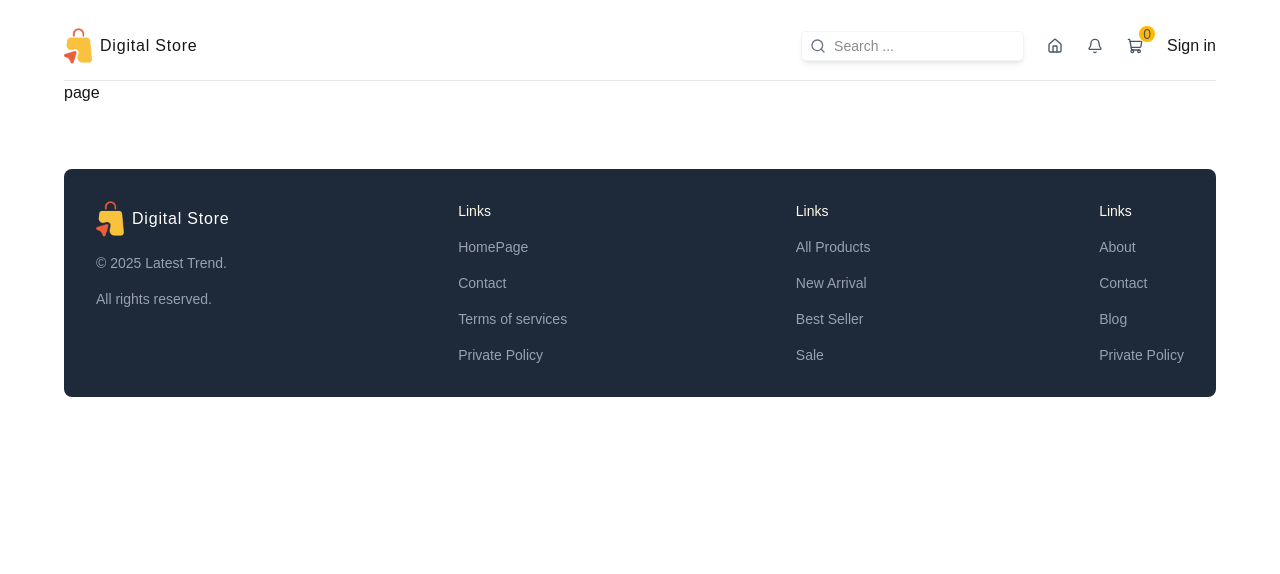
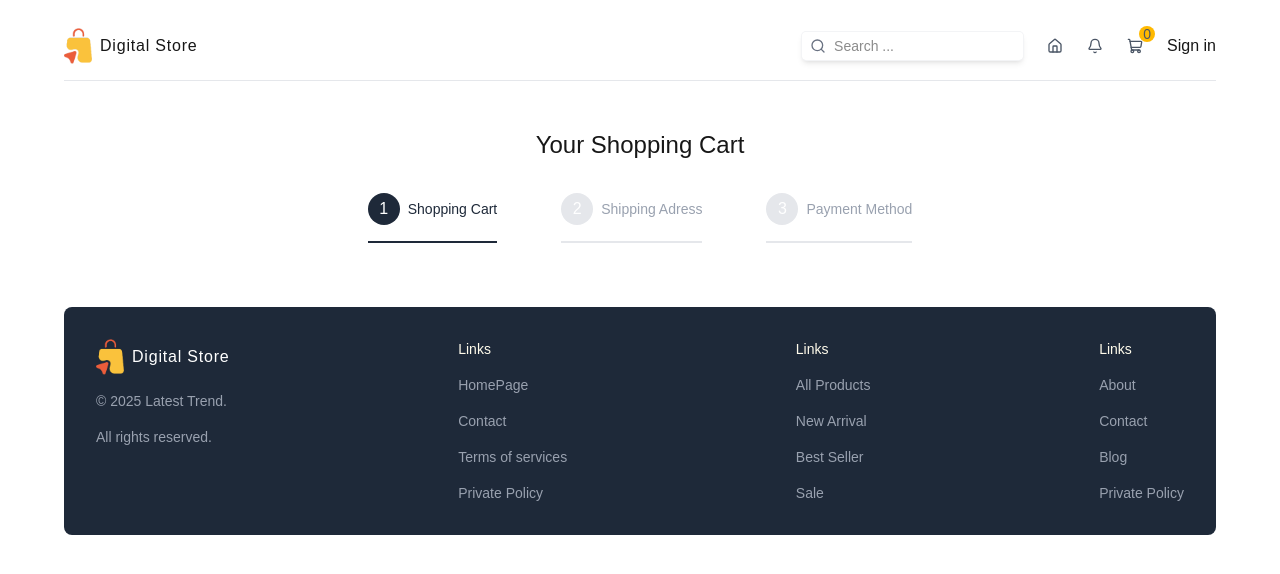
Before and after one commit to Rajal7777/Next-js-project1, a Next.js app in the folder client/: page /cart in a window 1280 px wide. Shown: the top 574 px of the page. Built offline with nearby package versions, Linux system fonts and the light colour scheme.

Commit message:
added cartPage with setps UI

```diff
--- a/client/src/app/cart/page.tsx
+++ b/client/src/app/cart/page.tsx
@@ -1,8 +1,109 @@
-'use client'
-const page = () => {
+'use client';
+
+import { CartItemsType } from "@/types";
+import { useRouter, useSearchParams } from "next/navigation";
+
+
+const steps = [
+  {
+    id: 1,
+    title: 'Shopping Cart'
+  },
+  {
+    id: 2,
+    title: 'Shipping Adress'
+  },
+  {
+    id: 3,
+    title: ' Payment Method'
+  }
+];
+//
+// TEMPORARY
+const cartItems: CartItemsType = [
+  {
+    id: 1,
+    name: "Adidas CoreFit T-Shirt",
+    shortDescription:
+      "Lorem ipsum dolor sit amet consect adipisicing elit lorem ipsum dolor sit.",
+    description:
+      "Lorem ipsum dolor sit amet consect adipisicing elit lorem ipsum dolor sit. Lorem ipsum dolor sit amet consect adipisicing elit lorem ipsum dolor sit. Lorem ipsum dolor sit amet consect adipisicing elit lorem ipsum dolor sit.",
+    price: 39.9,
+    sizes: ["s", "m", "l", "xl", "xxl"],
+    colors: ["gray", "purple", "green"],
+    images: {
+      gray: "/products/1g.png",
+      purple: "/products/1p.png",
+      green: "/products/1gr.png",
+    },
+    quantity: 1,
+    selectedSize: "m",
+    selectedColor: "gray",
+  },
+  {
+    id: 2,
+    name: "Puma Ultra Warm Zip",
+    shortDescription:
+      "Lorem ipsum dolor sit amet consect adipisicing elit lorem ipsum dolor sit.",
+    description:
+      "Lorem ipsum dolor sit amet consect adipisicing elit lorem ipsum dolor sit. Lorem ipsum dolor sit amet consect adipisicing elit lorem ipsum dolor sit. Lorem ipsum dolor sit amet consect adipisicing elit lorem ipsum dolor sit.",
+    price: 59.9,
+    sizes: ["s", "m", "l", "xl"],
+    colors: ["gray", "green"],
+    images: { gray: "/products/2g.png", green: "/products/2gr.png" },
+    quantity: 1,
+    selectedSize: "l",
+    selectedColor: "gray",
+  },
+  {
+    id: 3,
+    name: "Nike Air Essentials Pullover",
+    shortDescription:
+      "Lorem ipsum dolor sit amet consect adipisicing elit lorem ipsum dolor sit.",
+    description:
+      "Lorem ipsum dolor sit amet consect adipisicing elit lorem ipsum dolor sit. Lorem ipsum dolor sit amet consect adipisicing elit lorem ipsum dolor sit. Lorem ipsum dolor sit amet consect adipisicing elit lorem ipsum dolor sit.",
+    price: 69.9,
+    sizes: ["s", "m", "l"],
+    colors: ["green", "blue", "black"],
+    images: {
+      green: "/products/3gr.png",
+      blue: "/products/3b.png",
+      black: "/products/3bl.png",
+    },
+    quantity: 1,
+    selectedSize: "l",
+    selectedColor: "black",
+  },
+];
+
+const CartPage = () => {
+ const searchParams = useSearchParams();
+ const router = useRouter();
+
+ const activeStep = parseInt(searchParams.get('step')  || '1');
+
   return (
-    <div>page</div>
-  )
-}
+  <div className="flex flex-col gap-8 items-center justify-center mt-12">
+  {/* title */}
+  <h1 className="text-2xl font-medium">Your Shopping Cart</h1>
 
-export default page
+  {/* Steps */}
+  <div className="flex flex-col lg:flex-row items-center gap-8 lg:gap-16">
+    {steps.map((step) => (
+      <div
+      className={`flex items-center gap-2 border-b-2 pb-4 ${step.id ===activeStep ? 'border-gray-800' : 'border-gray-200' }`}
+      key={step.id}>
+         <div className={`w-6 h-6 rounded-full text-white p-4 flex items-center justify-center ${
+          step.id === activeStep ? 'bg-gray-800' : 'bg-gray-200'
+         }`}> {step.id} </div>
+         <p className={`text-sm font-medium ${
+          step.id === activeStep ? 'text-gray-800' : 'text-gray-400'
+         }`}>{step.title}</p>
+      </div>
+    ))}
+  </div>
+  </div>
+  );
+};
+
+export default CartPage;
```
Also changed, not shown: client/src/types.ts (+8 -0 lines).
